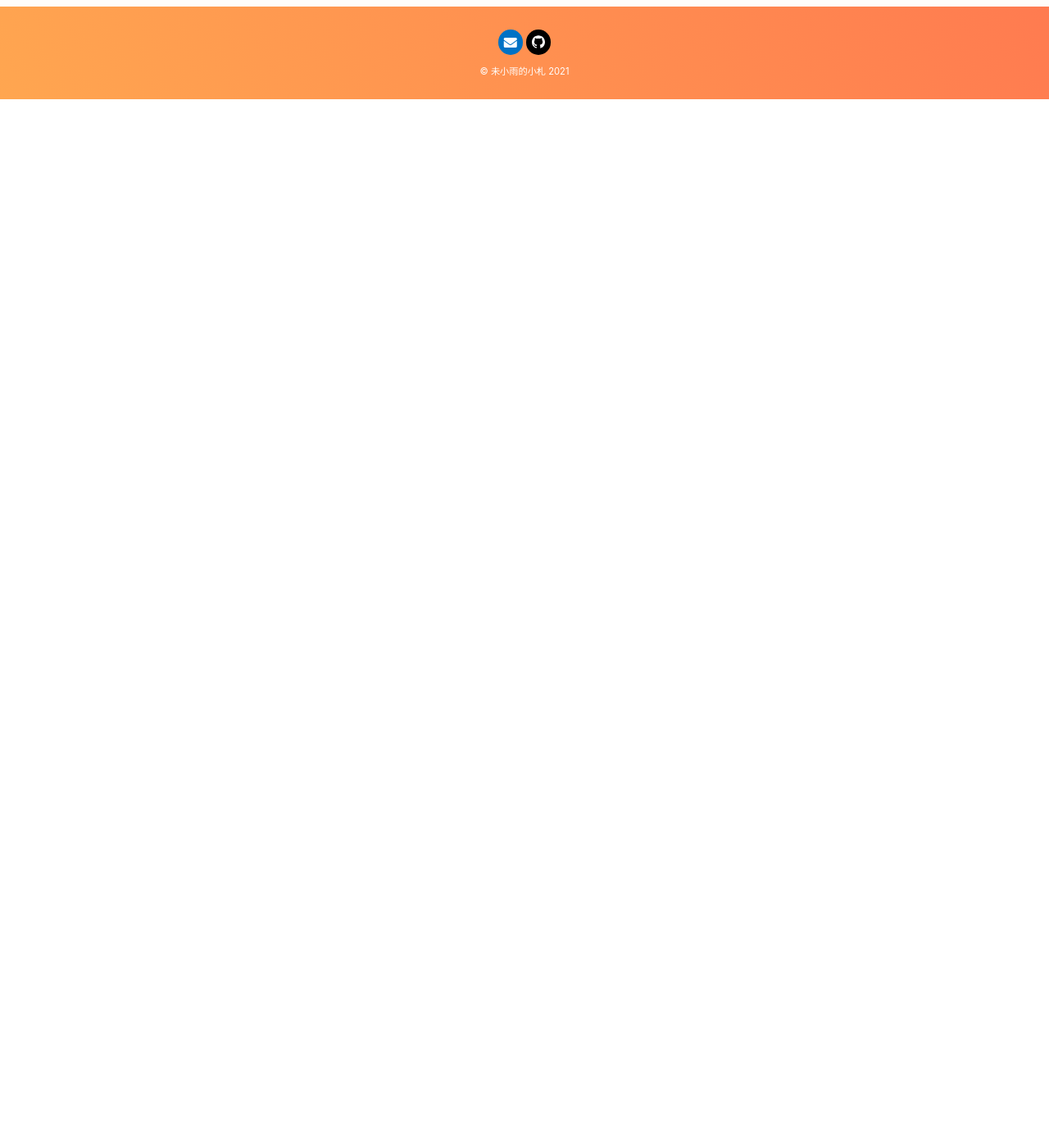
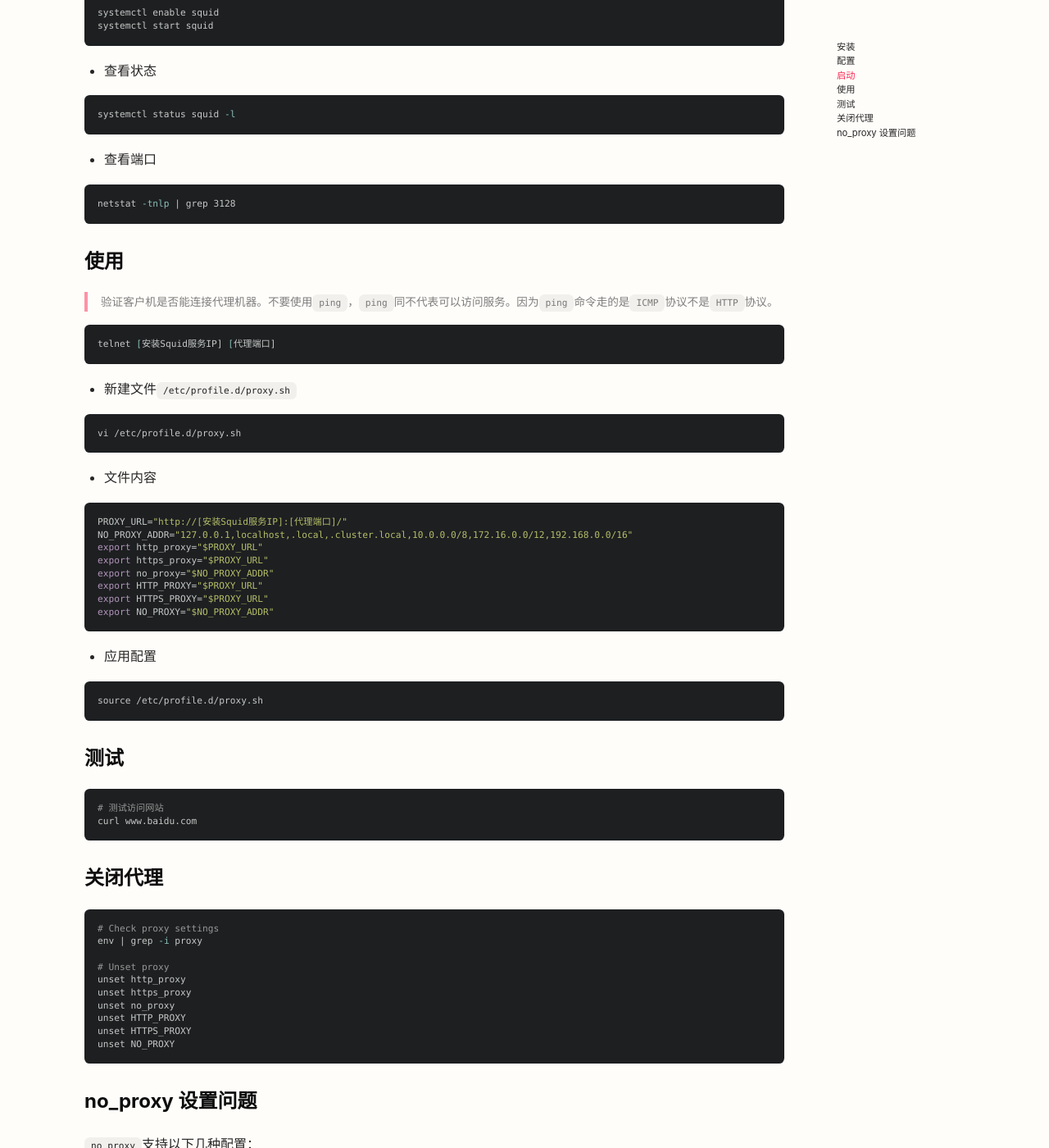
Before and after one commit to cloudland/cloudland.github.io, a Jekyll site: the page built from _posts/devops/2021-08-06-squid.md, in a window 1280 px wide and 1400 px high, scrolled down 1279 px. Shown: the whole window at 82% size. Built offline with Jekyll 4.4.1, drawn with Linux system fonts in a browser that asks for light colours; nearby versions of some CDN libraries; some of the changed text lies outside the part shown.

Commit message:
更新 squid

````diff
--- a/_posts/devops/2021-08-06-squid.md
+++ b/_posts/devops/2021-08-06-squid.md
@@ -5,7 +5,7 @@
 
 title: Squid 使用手册
 date: 2021-08-06 18:26
-tags: 运维部署
+tags: 运维部署 HTTP代理服务
 ---
 
 可做为 **HTTP Proxy Server** 服务。
@@ -17,4 +17,144 @@
 B --> C(外网)
 ```
 
+```flow
+s=start:开始
+e=end:结束
+o=operation:操作项
+
+s-o-e
+```
+
 ### 安装
+
+```shell
+yum -y install squid
+```
+
+### 配置
+
+```
+vi /etc/squid/squid.conf
+```
+
+* 默认允许同一个子网的其他服务器使用`Squid`作为`Proxy Server`。一般地，如果`Proxy Server`只是提供给同一个子网的客户端机器访问，不需要修改`Squid`配置。
+
+```profile
+acl localnet src 10.0.0.0/8     # RFC1918 possible internal network
+acl localnet src 172.16.0.0/12  # RFC1918 possible internal network
+acl localnet src 192.168.0.0/16 # RFC1918 possible internal network
+```
+
+* 默认拒绝其他访问
+
+```profile
+# And finally deny all other access to this proxy
+http_access deny all
+```
+
+* 代理端口
+
+```profile
+# Squid normally listens to port 3128
+http_port 3128
+```
+
+### 启动
+
+* 以服务方式运行Squid
+
+```shell
+systemctl enable squid
+systemctl start squid
+```
+
+* 查看状态
+
+```shell
+systemctl status squid -l
+```
+
+* 查看端口
+
+```shell
+netstat -tnlp | grep 3128
+```
+
+### 使用
+
+> 验证客户机是否能连接代理机器。不要使用`ping`，`ping`同不代表可以访问服务。因为`ping`命令走的是`ICMP`协议不是`HTTP`协议。
+
+```shell
+telnet [安装Squid服务IP] [代理端口]
+```
+
+* 新建文件`/etc/profile.d/proxy.sh`
+
+```shell
+vi /etc/profile.d/proxy.sh
+```
+
+* 文件内容
+
+```vim
+PROXY_URL="http://[安装Squid服务IP]:[代理端口]/"
+NO_PROXY_ADDR="127.0.0.1,localhost,.local,.cluster.local,10.0.0.0/8,172.16.0.0/12,192.168.0.0/16"
+export http_proxy="$PROXY_URL"
+export https_proxy="$PROXY_URL"
+export no_proxy="$NO_PROXY_ADDR"
+export HTTP_PROXY="$PROXY_URL"
+export HTTPS_PROXY="$PROXY_URL"
+export NO_PROXY="$NO_PROXY_ADDR"
+```
+
+* 应用配置
+
+```shell
+source /etc/profile.d/proxy.sh
+```
+
+### 测试
+
+```shell
+# 测试访问网站
+curl www.baidu.com
+```
+
+### 关闭代理
+
+```shell
+# Check proxy settings
+env | grep -i proxy
+
+# Unset proxy
+unset http_proxy
+unset https_proxy
+unset no_proxy
+unset HTTP_PROXY
+unset HTTPS_PROXY
+unset NO_PROXY
+```
+
+### no_proxy 设置问题
+
+`no_proxy`支持以下几种配置：
+
+* 完整的IP地址，比如`127.0.0.1`
+
+* 支持localhost
+
+* 父域名，比如或`example.com`，匹配`example.com`和子域名`any.example.com`
+
+* 子域名，以.开头，比如`.example.com`，匹配子域名`any.example.com`，但不匹配父域名`example.com`。比如`.local`，可以用来匹配`Kubernetes`的内部域名
+
+* `*`表示不使用`proxy`
+
+* 支持配置端口，比如`127.0.0.1:8080` 或 `example.com:8080`
+
+`no_proxy` 不支持以下配置：
+
+* 不支持根据CIDR网段来配置，比如`192.168.0.0/16`。 (很多Linux工具不支持根据CIDR来配置`no_proxy`，但是一些工具支持，比如`Docker`，`Kubernetes`, `OpenShift`）
+
+* 不支持根据`*.example.com`通配符语法来匹配子域名，只支持`.example.com`来匹配子域名。
+
+* 不支持`192.168.*`通配符语法
````
